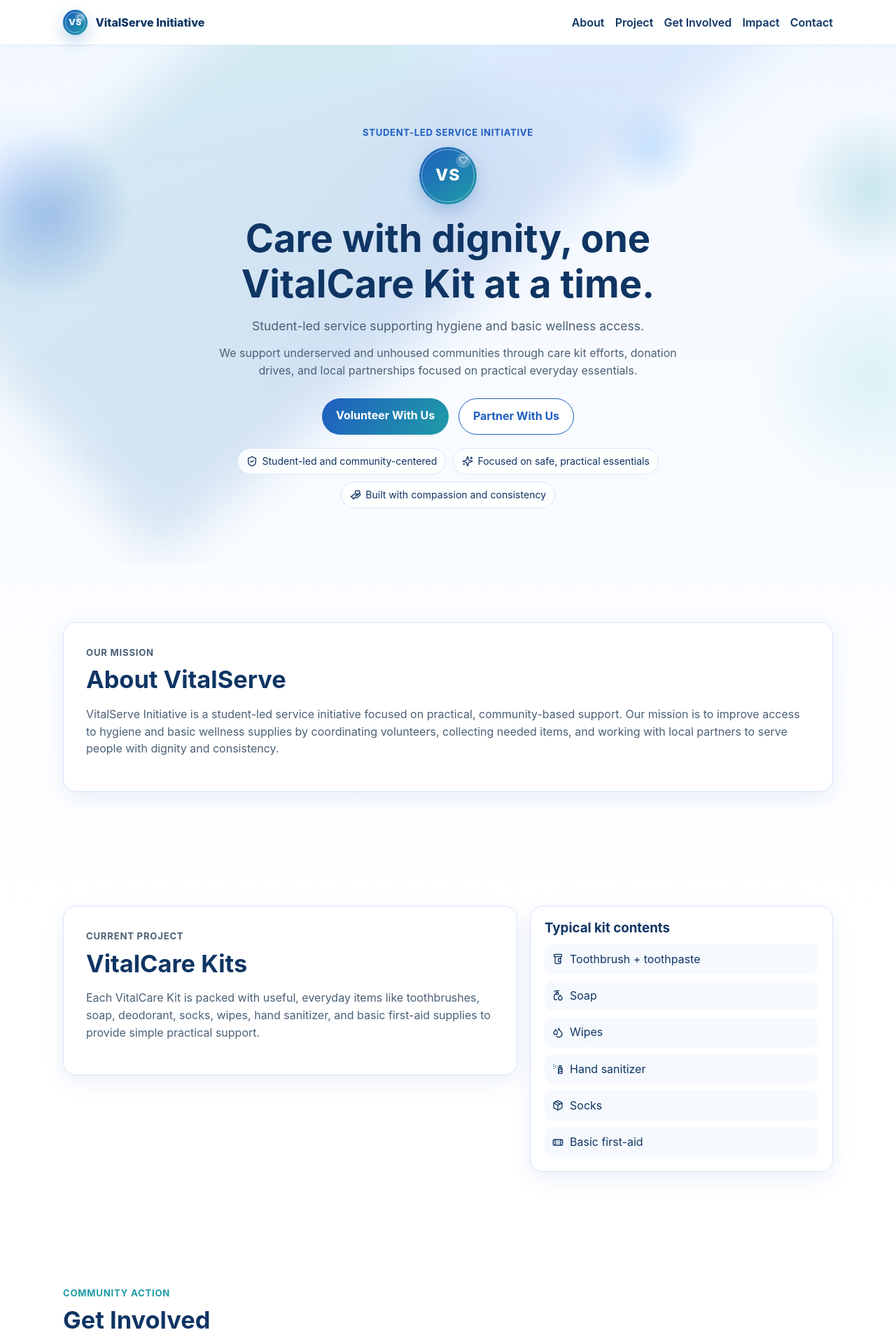
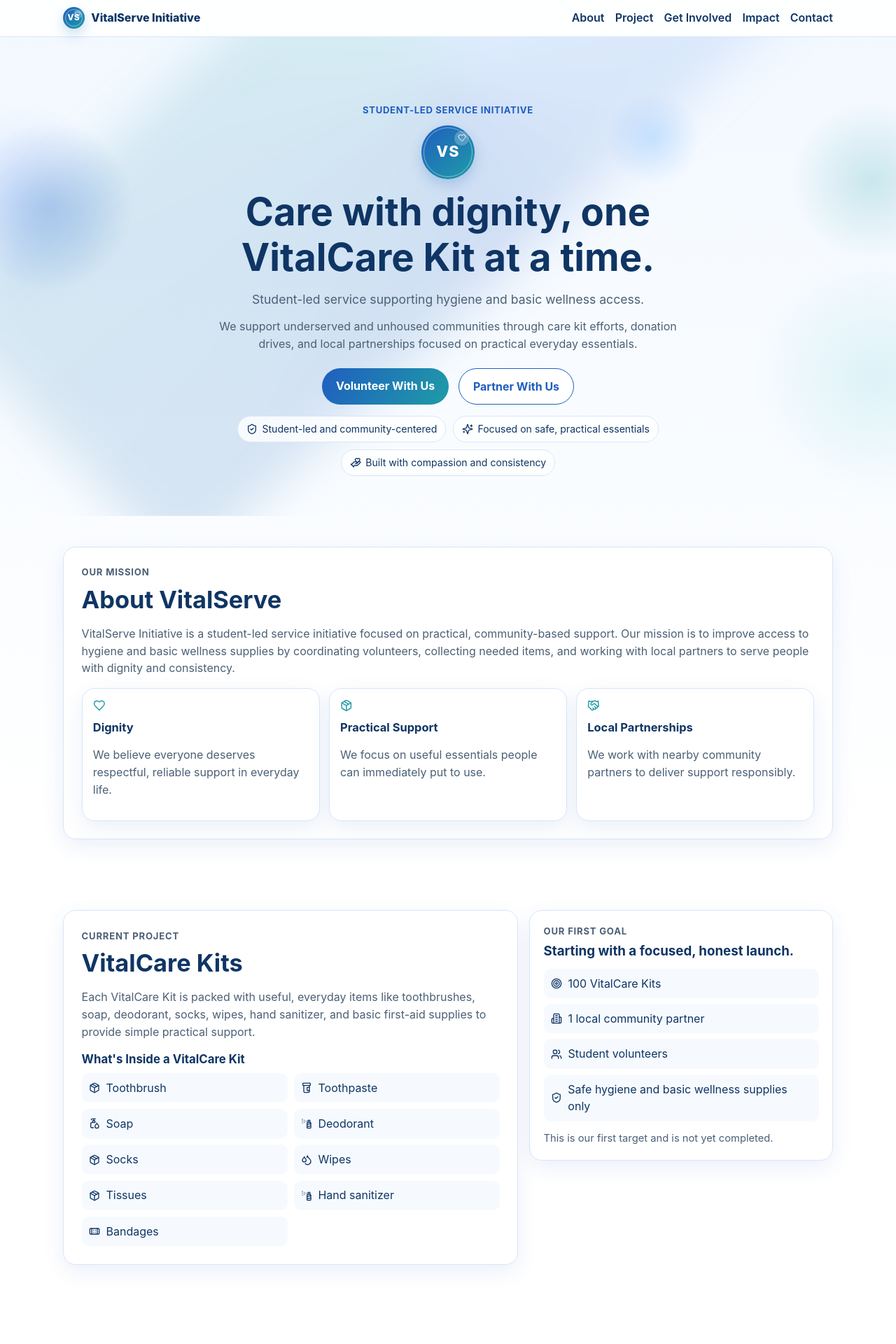
Before and after one commit to vitalserveinitiative/vitalserve-website, a React (Vite) app: page / in a window 1280 px wide. Shown: the top 1920 px of the page at 70% size. Built offline with nearby package versions, Linux system fonts and the light colour scheme.

Commit message:
Polish layout and content sections for fuller homepage

```diff
--- a/src/App.css
+++ b/src/App.css
@@ -20,147 +20,86 @@ html { scroll-behavior: smooth; }
   overflow-x: clip;
 }
 
-.bg-orb {
-  position: fixed;
-  border-radius: 999px;
-  pointer-events: none;
-  z-index: 0;
-  opacity: 0.2;
-}
-.orb-a {
-  width: 300px;
-  height: 300px;
-  top: 18%;
-  left: -120px;
-  background: radial-gradient(circle, #6fa9ff, transparent 70%);
-}
-.orb-b {
-  width: 360px;
-  height: 360px;
-  bottom: 10%;
-  right: -150px;
-  background: radial-gradient(circle, #72d3d8, transparent 68%);
-}
+.bg-orb { position: fixed; border-radius: 999px; pointer-events: none; z-index: 0; opacity: 0.2; }
+.orb-a { width: 300px; height: 300px; top: 18%; left: -120px; background: radial-gradient(circle, #6fa9ff, transparent 70%); }
+.orb-b { width: 360px; height: 360px; bottom: 10%; right: -150px; background: radial-gradient(circle, #72d3d8, transparent 68%); }
 
 .container { width: min(1100px, 92%); margin: 0 auto; position: relative; z-index: 1; }
-.section { padding: 5.1rem 0; }
+.section { padding: 3.6rem 0; }
+.compact-top { padding-top: 2.7rem; }
 .section-kicker { margin: 0 0 .5rem; font-size: .82rem; font-weight: 700; text-transform: uppercase; letter-spacing: .06em; color: var(--teal-600); }
-.section-subtitle { color: var(--muted); margin-bottom: 1.3rem; }
+.section-subtitle { color: var(--muted); margin-bottom: 1.1rem; }
 
 .reveal { opacity: 0; transform: translateY(22px); transition: opacity 700ms ease, transform 700ms ease; }
 .reveal.in-view { opacity: 1; transform: translateY(0); }
 
-.navbar {
-  position: sticky; top: 0; z-index: 20;
-  background: rgba(255, 255, 255, 0.9);
-  border-bottom: 1px solid var(--border);
-  backdrop-filter: blur(12px);
-}
-.navbar-content { display: flex; align-items: center; justify-content: space-between; gap: 1rem; padding: .9rem 0; }
-.brand { display: inline-flex; align-items: center; gap: .7rem; text-decoration: none; color: var(--blue-900); font-weight: 800; }
+.navbar { position: sticky; top: 0; z-index: 20; background: rgba(255, 255, 255, 0.9); border-bottom: 1px solid var(--border); backdrop-filter: blur(12px); }
+.navbar-content { display: flex; align-items: center; justify-content: space-between; gap: 1rem; padding: .65rem 0; }
+.brand { display: inline-flex; align-items: center; gap: .6rem; text-decoration: none; color: var(--blue-900); font-weight: 800; }
 
 .logo-mark {
-  width: 2.2rem; height: 2.2rem; display: grid; place-items: center;
+  width: 1.92rem; height: 1.92rem; display: grid; place-items: center;
   border-radius: 999px; position: relative; isolation: isolate;
   background: linear-gradient(140deg, var(--blue-700), var(--teal-600));
-  box-shadow: 0 10px 22px rgba(25, 102, 185, 0.27);
+  box-shadow: 0 8px 18px rgba(25, 102, 185, 0.22);
 }
-.logo-mark-lg { width: 5.1rem; height: 5.1rem; margin: 0 auto 1rem; }
-.logo-ring {
-  position: absolute; inset: 3px; border-radius: inherit;
-  border: 1px solid rgba(255,255,255,.45);
-}
-.logo-heart {
-  position: absolute;
-  top: .23rem;
-  right: .23rem;
-  width: .9rem;
-  height: .9rem;
-  border-radius: 999px;
-  background: rgba(255,255,255,.24);
-  display: grid;
-  place-items: center;
-  color: #fff;
-}
+.logo-mark-lg { width: 4.8rem; height: 4.8rem; margin: 0 auto .9rem; }
+.logo-ring { position: absolute; inset: 3px; border-radius: inherit; border: 1px solid rgba(255,255,255,.45); }
+.logo-heart { position: absolute; top: .2rem; right: .2rem; width: .8rem; height: .8rem; border-radius: 999px; background: rgba(255,255,255,.24); display: grid; place-items: center; color: #fff; }
 .logo-mark-lg .logo-heart { top: .52rem; right: .52rem; width: 1.3rem; height: 1.3rem; }
-.logo-text { color: #fff; font-size: .77rem; font-weight: 800; letter-spacing: .05em; }
-.logo-mark-lg .logo-text { font-size: 1.45rem; }
+.logo-text { color: #fff; font-size: .72rem; font-weight: 800; letter-spacing: .05em; }
+.logo-mark-lg .logo-text { font-size: 1.35rem; }
 
 .nav-links { list-style: none; display: flex; flex-wrap: wrap; gap: .95rem; margin: 0; padding: 0; }
 .nav-links a { color: var(--blue-900); text-decoration: none; font-weight: 600; position: relative; }
 .nav-links a::after { content: ''; position: absolute; left: 0; bottom: -.2rem; width: 100%; height: 2px; background: var(--teal-600); transform: scaleX(0); transform-origin: right; transition: transform .25s ease; }
 .nav-links a:hover::after { transform: scaleX(1); transform-origin: left; }
 
-.hero {
-  padding-top: 6.3rem;
-  position: relative;
-  overflow: hidden;
-}
-.hero-gradient {
-  position: absolute;
-  inset: -30% -10% auto;
-  height: 520px;
-  z-index: 0;
-  background: conic-gradient(from 30deg, rgba(31,94,191,.18), rgba(31,156,167,.14), rgba(111,169,255,.14), rgba(31,94,191,.18));
-  filter: blur(35px);
-  animation: drift 16s linear infinite;
-}
+.hero { padding-top: 5.1rem; position: relative; overflow: hidden; }
+.hero-gradient { position: absolute; inset: -30% -10% auto; height: 520px; z-index: 0; background: conic-gradient(from 30deg, rgba(31,94,191,.18), rgba(31,156,167,.14), rgba(111,169,255,.14), rgba(31,94,191,.18)); filter: blur(35px); animation: drift 16s linear infinite; }
 .hero-blob { position: absolute; border-radius: 999px; pointer-events: none; z-index: 1; }
 .blob-one { width: 250px; height: 250px; left: -55px; top: 120px; background: radial-gradient(circle, rgba(31,94,191,.22), transparent 68%); animation: float 8s ease-in-out infinite; }
 .blob-two { width: 230px; height: 230px; right: -80px; top: 100px; background: radial-gradient(circle, rgba(31,156,167,.2), transparent 70%); animation: float 9s ease-in-out infinite .8s; }
 .blob-three { width: 130px; height: 130px; right: 22%; top: 80px; background: radial-gradient(circle, rgba(134,195,255,.35), transparent 72%); animation: float 7s ease-in-out infinite; }
 
-.hero-content {
-  text-align: center;
-  max-width: 820px;
-  position: relative;
-  z-index: 2;
-  animation: heroIn .9s ease-out both;
-}
-.hero-highlights { margin-top: 1.2rem; display: flex; gap: .6rem; flex-wrap: wrap; justify-content: center; }
-.hero-highlights div {
-  display: inline-flex;
-  align-items: center;
-  gap: .4rem;
-  background: rgba(255,255,255,.82);
-  border: 1px solid var(--border);
-  padding: .45rem .75rem;
-  border-radius: 999px;
-  color: var(--blue-900);
-  font-size: .88rem;
-}
+.hero-content { text-align: center; max-width: 820px; position: relative; z-index: 2; animation: heroIn .9s ease-out both; }
+.hero-highlights { margin-top: 1rem; display: flex; gap: .6rem; flex-wrap: wrap; justify-content: center; }
+.hero-highlights div { display: inline-flex; align-items: center; gap: .4rem; background: rgba(255,255,255,.82); border: 1px solid var(--border); padding: .45rem .75rem; border-radius: 999px; color: var(--blue-900); font-size: .88rem; }
 
 .eyebrow { color: var(--blue-700); font-weight: 700; margin-bottom: .7rem; text-transform: uppercase; letter-spacing: .05em; font-size: .82rem; }
 h1, h2, h3 { margin: 0; line-height: 1.2; color: var(--blue-900); }
 h1 { font-size: clamp(2.1rem, 5vw, 3.4rem); margin-bottom: .85rem; }
 h2 { font-size: clamp(1.55rem, 3vw, 2.15rem); margin-bottom: .9rem; }
-.subheadline, .hero-text, .card p, .action-card p, .safety-note p { color: var(--muted); }
+.subheadline, .hero-text, .card p, .action-card p, .safety-note p, .mini-card p { color: var(--muted); }
 .subheadline { font-size: 1.1rem; margin: .2rem auto .8rem; }
 .hero-text { margin: 0 auto; max-width: 66ch; }
-.hero-actions { margin-top: 1.7rem; display: flex; justify-content: center; gap: .85rem; flex-wrap: wrap; }
+.hero-actions { margin-top: 1.4rem; display: flex; justify-content: center; gap: .85rem; flex-wrap: wrap; }
 
 .btn { display: inline-block; border-radius: 999px; padding: .78rem 1.25rem; text-decoration: none; font-weight: 700; transition: transform .22s ease, box-shadow .22s ease, background-color .2s ease; }
 .btn:hover { transform: translateY(-3px); box-shadow: 0 14px 22px rgba(18, 59, 122, 0.18); }
 .btn-primary { background: linear-gradient(120deg, var(--blue-700), var(--teal-600)); color: #fff; }
 .btn-secondary { border: 1px solid var(--blue-700); color: var(--blue-700); background: #fff; }
 
-.card, .action-card, .stat-card, .safety-note, .kit-visual, .goal-card {
-  background: #fff;
-  border: 1px solid var(--border);
-  border-radius: 18px;
-  box-shadow: 0 10px 30px rgba(31, 94, 191, 0.09);
-}
-.card, .safety-note { padding: 2rem; }
+.card, .action-card, .stat-card, .safety-note, .kit-visual, .goal-card, .mini-card { background: #fff; border: 1px solid var(--border); border-radius: 18px; box-shadow: 0 10px 30px rgba(31, 94, 191, 0.09); }
+.card, .safety-note { padding: 1.6rem; }
 .layered-card { position: relative; overflow: hidden; }
 .layered-card::after { content: ''; position: absolute; inset: auto -25% -75% -25%; height: 180px; background: radial-gradient(circle, rgba(126,196,232,.28), transparent 70%); pointer-events: none; }
 
-.grid-two { display: grid; grid-template-columns: 1.2fr .8fr; gap: 1.1rem; align-items: start; }
-.kit-visual { padding: 1.25rem; }
-.kit-items { display: grid; gap: .62rem; margin-top: .7rem; }
-.kit-items span { display: flex; align-items: center; gap: .55rem; color: var(--blue-900); background: #f6faff; padding: .55rem .7rem; border-radius: 10px; }
+.mini-grid { display: grid; grid-template-columns: repeat(auto-fit, minmax(170px, 1fr)); gap: .8rem; margin-top: 1rem; }
+.mini-card { padding: .95rem; }
+.mini-card h3 { font-size: 1.03rem; margin-bottom: .35rem; }
+.mini-icon { color: var(--teal-600); width: 1.1rem; height: 1.1rem; margin-bottom: .4rem; }
+
+.grid-two { display: grid; grid-template-columns: 1.2fr .8fr; gap: 1rem; align-items: start; }
+.kit-visual { padding: 1.2rem; }
+.inside-title { margin-top: .95rem; margin-bottom: .65rem; font-size: 1.05rem; }
+.inside-grid { display: grid; grid-template-columns: repeat(2, minmax(0, 1fr)); gap: .55rem; }
+.inside-grid span, .goal-list li { display: flex; align-items: center; gap: .5rem; color: var(--blue-900); background: #f6faff; padding: .55rem .68rem; border-radius: 10px; }
+.goal-list { list-style: none; padding: 0; margin: .8rem 0; display: grid; gap: .5rem; }
+.goal-note { margin: 0; font-size: .92rem; color: var(--muted); }
 
 .card-grid, .stats-grid { display: grid; gap: 1rem; }
-.card-grid { grid-template-columns: repeat(auto-fit, minmax(200px, 1fr)); margin-top: 1rem; }
+.card-grid { grid-template-columns: repeat(auto-fit, minmax(200px, 1fr)); margin-top: .85rem; }
 .action-card { padding: 1.3rem; transition: transform .25s ease, box-shadow .25s ease; }
 .action-card:hover, .stat-card:hover { transform: translateY(-5px); box-shadow: 0 17px 27px rgba(31, 94, 191, 0.14); }
 .card-icon, .stat-icon { color: var(--blue-700); width: 1.25rem; height: 1.25rem; margin-bottom: .55rem; transition: transform .25s ease; }
@@ -170,25 +109,24 @@ h2 { font-size: clamp(1.55rem, 3vw, 2.15rem); margin-bottom: .9rem; }
 .stat-card { padding: 1.1rem; transition: transform .25s ease, box-shadow .25s ease; }
 .stat-card span { display: block; color: var(--muted); }
 .stat-card strong { color: var(--blue-700); font-size: 1.9rem; }
-.goal-card { margin-top: 1rem; padding: 1.1rem 1.2rem; }
-.goal-head { display: flex; justify-content: space-between; align-items: center; margin-bottom: .6rem; }
-.goal-track { height: 12px; background: #e8f0fc; border-radius: 999px; overflow: hidden; }
-.goal-fill { display: block; height: 100%; background: linear-gradient(120deg, var(--blue-700), var(--teal-600)); min-width: 2px; animation: pulse 2.2s ease-in-out infinite; }
-.goal-card p { margin-top: .65rem; color: var(--muted); }
 
-.social-links { list-style: none; margin: 1rem 0 0; padding: 0; display: grid; gap: .5rem; }
-.social-links a { color: var(--blue-700); text-decoration: none; font-weight: 600; }
-.social-links a:hover { text-decoration: underline; }
+.safety-note { background: linear-gradient(180deg, #ffffff 0%, #f8fcff 100%); }
+.safety-note h2 { display: flex; gap: .45rem; align-items: center; }
+
+.social-links { list-style: none; margin: 1rem 0 0; padding: 0; display: grid; gap: .6rem; grid-template-columns: repeat(auto-fit, minmax(160px, 1fr)); }
+.social-links a { color: var(--blue-700); text-decoration: none; font-weight: 700; display: inline-flex; align-items: center; gap: .5rem; border: 1px solid var(--border); border-radius: 12px; padding: .7rem .8rem; background: #f9fcff; }
+.social-links a:hover { border-color: #bad3f7; background: #f2f8ff; }
 
 @keyframes float { 0%,100% { transform: translateY(0); } 50% { transform: translateY(-10px); } }
 @keyframes drift { from { transform: rotate(0deg); } to { transform: rotate(360deg); } }
 @keyframes heroIn { from { opacity: 0; transform: translateY(16px); } to { opacity: 1; transform: translateY(0); } }
-@keyframes pulse { 0%,100% { opacity: .8; } 50% { opacity: 1; } }
 
 @media (max-width: 860px) {
   .navbar-content { flex-direction: column; align-items: flex-start; }
-  .section { padding: 3.8rem 0; }
-  .card, .safety-note { padding: 1.35rem; }
+  .section { padding: 3rem 0; }
+  .compact-top { padding-top: 2rem; }
+  .card, .safety-note { padding: 1.2rem; }
   .grid-two { grid-template-columns: 1fr; }
+  .inside-grid { grid-template-columns: 1fr; }
   .blob-three { display: none; }
 }
--- a/src/App.jsx
+++ b/src/App.jsx
@@ -1,19 +1,23 @@
 import {
   Bandage,
+  Building2,
+  Clock3,
+  Droplets,
   HandHeart,
   HandHelping,
   Handshake,
   Heart,
+  Instagram,
+  Music2,
   Package,
+  PillBottle,
   ShieldCheck,
+  SoapDispenserDroplet,
   Sparkles,
+  SprayCan,
+  Target,
   Users,
-  Clock3,
-  Building2,
-  Droplets,
-  PillBottle,
-  SoapDispenserDroplet,
-  SprayCan,
+  Youtube,
 } from 'lucide-react'
 import { useEffect } from 'react'
 import './App.css'
@@ -22,7 +26,7 @@ function LogoMark({ large = false }) {
   return (
     <span className={`logo-mark ${large ? 'logo-mark-lg' : ''}`} aria-hidden="true">
       <span className="logo-ring" />
-      <span className="logo-heart"><Heart size={large ? 12 : 9} /></span>
+      <span className="logo-heart"><Heart size={large ? 12 : 8} /></span>
       <span className="logo-text">VS</span>
     </span>
   )
@@ -99,7 +103,7 @@ function App() {
           </div>
         </section>
 
-        <section id="about" className="section reveal">
+        <section id="about" className="section reveal compact-top">
           <div className="container card layered-card">
             <p className="section-kicker">Our Mission</p>
             <h2>About VitalServe</h2>
@@ -108,10 +112,15 @@ function App() {
               Our mission is to improve access to hygiene and basic wellness supplies by coordinating volunteers,
               collecting needed items, and working with local partners to serve people with dignity and consistency.
             </p>
+            <div className="mini-grid">
+              <article className="mini-card"><Heart className="mini-icon" /><h3>Dignity</h3><p>We believe everyone deserves respectful, reliable support in everyday life.</p></article>
+              <article className="mini-card"><Package className="mini-icon" /><h3>Practical Support</h3><p>We focus on useful essentials people can immediately put to use.</p></article>
+              <article className="mini-card"><Handshake className="mini-icon" /><h3>Local Partnerships</h3><p>We work with nearby community partners to deliver support responsibly.</p></article>
+            </div>
           </div>
         </section>
 
-        <section id="project" className="section reveal">
+        <section id="project" className="section reveal compact-top">
           <div className="container grid-two">
             <div className="card layered-card">
               <p className="section-kicker">Current Project</p>
@@ -120,18 +129,30 @@ function App() {
                 Each VitalCare Kit is packed with useful, everyday items like toothbrushes, soap, deodorant,
                 socks, wipes, hand sanitizer, and basic first-aid supplies to provide simple practical support.
               </p>
+              <h3 className="inside-title">What&apos;s Inside a VitalCare Kit</h3>
+              <div className="inside-grid">
+                <span><Package size={16} /> Toothbrush</span>
+                <span><PillBottle size={16} /> Toothpaste</span>
+                <span><SoapDispenserDroplet size={16} /> Soap</span>
+                <span><SprayCan size={16} /> Deodorant</span>
+                <span><Package size={16} /> Socks</span>
+                <span><Droplets size={16} /> Wipes</span>
+                <span><Package size={16} /> Tissues</span>
+                <span><SprayCan size={16} /> Hand sanitizer</span>
+                <span><Bandage size={16} /> Bandages</span>
+              </div>
             </div>
 
-            <aside className="kit-visual card" aria-label="VitalCare kit contents visual">
-              <h3>Typical kit contents</h3>
-              <div className="kit-items">
-                <span><PillBottle size={16} /> Toothbrush + toothpaste</span>
-                <span><SoapDispenserDroplet size={16} /> Soap</span>
-                <span><Droplets size={16} /> Wipes</span>
-                <span><SprayCan size={16} /> Hand sanitizer</span>
-                <span><Package size={16} /> Socks</span>
-                <span><Bandage size={16} /> Basic first-aid</span>
-              </div>
+            <aside className="kit-visual card" aria-label="VitalServe first goal overview">
+              <p className="section-kicker">Our First Goal</p>
+              <h3>Starting with a focused, honest launch.</h3>
+              <ul className="goal-list">
+                <li><Target size={16} /> 100 VitalCare Kits</li>
+                <li><Building2 size={16} /> 1 local community partner</li>
+                <li><Users size={16} /> Student volunteers</li>
+                <li><ShieldCheck size={16} /> Safe hygiene and basic wellness supplies only</li>
+              </ul>
+              <p className="goal-note">This is our first target and is not yet completed.</p>
             </aside>
           </div>
         </section>
@@ -161,22 +182,12 @@ function App() {
               <div className="stat-card"><Clock3 aria-hidden="true" className="stat-icon" /><span>Service Hours</span><strong>0</strong></div>
               <div className="stat-card"><Building2 aria-hidden="true" className="stat-icon" /><span>Partner Organizations</span><strong>0</strong></div>
             </div>
-            <div className="goal-card card">
-              <div className="goal-head">
-                <h3>VitalCare Kit Goal</h3>
-                <span>0 / 100 kits</span>
-              </div>
-              <div className="goal-track" role="img" aria-label="Progress toward 100 VitalCare kits, currently zero">
-                <span className="goal-fill" style={{ width: '0%' }} />
-              </div>
-              <p>Our first milestone is preparing 100 kits. Progress will be updated publicly as distribution begins.</p>
-            </div>
           </div>
         </section>
 
         <section className="section reveal">
           <div className="container safety-note">
-            <h2>Safety Note</h2>
+            <h2><ShieldCheck size={20} /> Safety Note</h2>
             <p>
               VitalServe only collects and distributes safe hygiene and basic wellness supplies. We do not collect
               or distribute medications, prescription items, needles, or used medical equipment.
@@ -190,9 +201,9 @@ function App() {
             <h2>Contact</h2>
             <p>Email: <a href="mailto:vitalserveinitiative@gmail.com">vitalserveinitiative@gmail.com</a></p>
             <ul className="social-links">
-              <li><a href="https://www.youtube.com/@VitalServeInitiative" target="_blank" rel="noreferrer">YouTube</a></li>
-              <li><a href="https://www.instagram.com/vitalserveinitiative/" target="_blank" rel="noreferrer">Instagram</a></li>
-              <li><a href="https://www.tiktok.com/@vitalserveinitiative" target="_blank" rel="noreferrer">TikTok</a></li>
+              <li><a href="https://www.youtube.com/@VitalServeInitiative" target="_blank" rel="noreferrer"><Youtube size={18} /> YouTube</a></li>
+              <li><a href="https://www.instagram.com/vitalserveinitiative/" target="_blank" rel="noreferrer"><Instagram size={18} /> Instagram</a></li>
+              <li><a href="https://www.tiktok.com/@vitalserveinitiative" target="_blank" rel="noreferrer"><Music2 size={18} /> TikTok</a></li>
             </ul>
           </div>
         </section>
```
